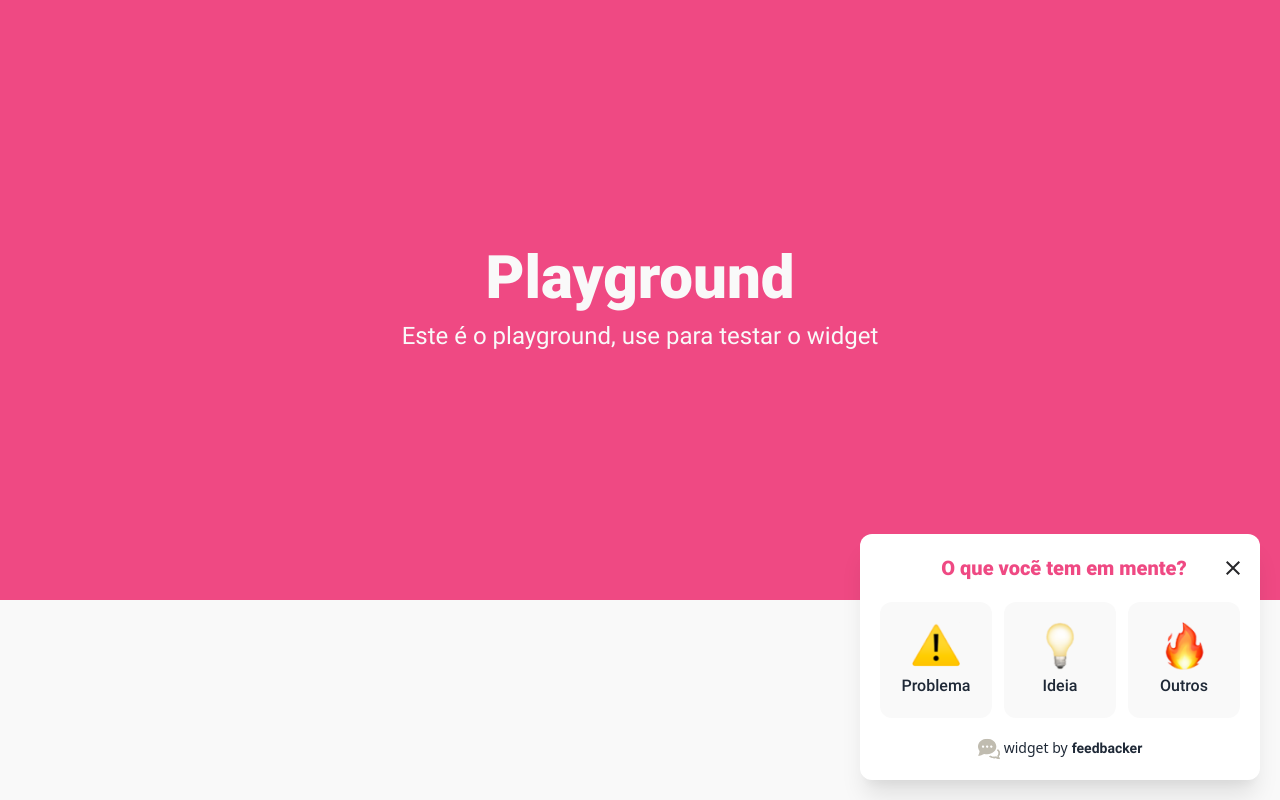
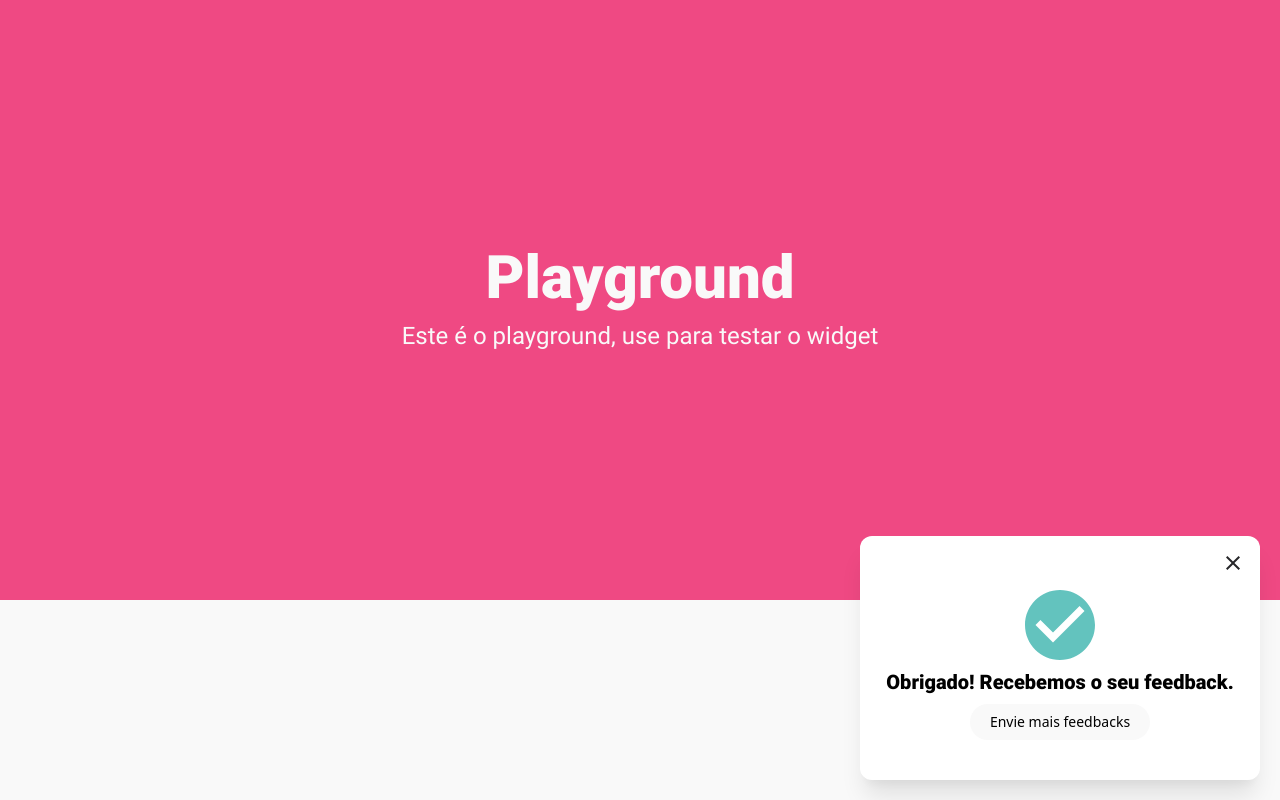
Before and after one commit to Mardoniosc/widget-vue, a Vue app: page / in a window 1280 px wide. Both pictures are taken after a click on the element "Deixe um feedback". Shown: the top 800 px of the page. Built offline with nearby package versions, Linux system fonts and the light colour scheme.

Commit message:
Criando estado de success do wizard

```diff
--- a/pallete.js
+++ b/pallete.js
@@ -3,6 +3,7 @@
     main: '#EF4983',
     gray: '#F9F9F9',
     info: '#8296FB',
+    success: '#63C3BE',
     graydark: '#C0BCB0',
     warning: '#E4B52E',
     danger: '#F88676'
--- /dev/null
+++ b/src/components/Icon/Atention.vue
@@ -0,0 +1,20 @@
+<!-- eslint-disable vue/multi-word-component-names -->
+<template>
+  <svg
+    :width="size"
+    :height="size"
+    viewBox="0 0 44 44" fill="none" xmlns="http://www.w3.org/2000/svg">
+    <path d="M21.9999 0.333496C10.0399 0.333496 0.333252 10.0402 0.333252 22.0002C0.333252 33.9602 10.0399 43.6668 21.9999 43.6668C33.9599 43.6668 43.6666 33.9602 43.6666 22.0002C43.6666 10.0402 33.9599 0.333496 21.9999 0.333496ZM24.1666 32.8335H19.8333V28.5002H24.1666V32.8335ZM24.1666 24.1668H19.8333V11.1668H24.1666V24.1668Z"
+      :fill="color"/>
+  </svg>
+</template>
+<script>
+export default {
+  props: {
+    size: { type: [String, Number], default: 22 },
+    color: { type: String, default: 'white' }
+
+  }
+
+}
+</script>
--- /dev/null
+++ b/src/components/Icon/Check.vue
@@ -0,0 +1,21 @@
+<!-- eslint-disable vue/multi-word-component-names -->
+<template>
+  <svg
+    :width="size"
+    :height="size"
+    viewBox="0 0 43 43"
+    fill="none" xmlns="http://www.w3.org/2000/svg">
+  <path d="M21.5 0C9.632 0 0 9.632 0 21.5C0 33.368 9.632 43 21.5 43C33.368 43 43 33.368 43 21.5C43 9.632 33.368 0 21.5 0ZM17.2 32.25L6.45 21.5L9.4815 18.4685L17.2 26.1655L33.5185 9.847L36.55 12.9L17.2 32.25Z"
+  :fill="color" />
+  </svg>
+</template>
+<script>
+export default {
+  props: {
+    size: { type: [String, Number], default: 22 },
+    color: { type: String, default: 'white' }
+
+  }
+
+}
+</script>
--- a/src/components/Icon/index.vue
+++ b/src/components/Icon/index.vue
@@ -10,6 +10,8 @@
 import Close from './Close.vue'
 import Chat from './Chat.vue'
 import ArrowRight from './ArrowRight.vue'
+import Check from './Check.vue'
+import Atention from './Atention.vue'
 
 export default {
 
@@ -19,7 +21,9 @@
     ChevronDown,
     Close,
     Chat,
-    ArrowRight
+    ArrowRight,
+    Atention,
+    Check
   },
   props: {
     name: { type: String, required: true }
--- a/src/components/Wizard/Success.vue
+++ b/src/components/Wizard/Success.vue
@@ -1 +1,48 @@
 <!-- eslint-disable vue/multi-word-component-names -->
+<template>
+  <div class="flex flex-col items-center justify-between w-full my-5">
+    <icon
+      name="check"
+      :color="palette.success"
+      size="70"/>
+    <p class="text-xl font-black text-center w-full mt-2">
+      Obrigado! Recebemos o seu feedback.
+    </p>
+
+    <div class="flex justify-center items-center w-full mt-2">
+      <button
+        @click="goBack"
+        class="rounded-full fon-regular text-sm flex flex-col justify-center
+          bg-brand-gray items-center py-2 px-5 cursor-pointer focus:outline-none"
+      >
+      Envie mais feedbacks
+      </button>
+    </div>
+  </div>
+</template>
+
+<script lang="ts">
+import { defineComponent } from 'vue'
+import { resetStore } from '@/store'
+import Icon from '@/components/Icon/index.vue'
+import palette from '../../../pallete.js'
+
+interface SetupRetorn {
+  goBack(): void;
+  palette: Record<string, string>
+}
+
+export default defineComponent({
+  components: { Icon },
+  setup () : SetupRetorn {
+    function goBack (): void {
+      resetStore()
+    }
+
+    return {
+      goBack,
+      palette: palette.brand
+    }
+  }
+})
+</script>
--- a/src/components/Wizard/index.vue
+++ b/src/components/Wizard/index.vue
@@ -10,6 +10,7 @@
 import { defineComponent } from 'vue'
 import SelectFeedbackType from './SelectFeedbackType.vue'
 import WriteAFeedback from './WriteAFeedback.vue'
+import Success from './Success.vue'
 import useNavigation, { Navigation } from '@/hooks/navigation'
 import useStore from '@/hooks/store'
 import { setFeedbackType, StoreState } from '@/store'
@@ -21,7 +22,7 @@
 }
 
 export default defineComponent({
-  components: { SelectFeedbackType, WriteAFeedback },
+  components: { SelectFeedbackType, WriteAFeedback, Success },
   setup (): SetupReturn {
     const store = useStore()
     const { next } = useNavigation()
--- a/src/store/index.ts
+++ b/src/store/index.ts
@@ -10,7 +10,8 @@
 }
 
 const initialState: StoreState = {
-  currentComponent: 'SelectFeedbackType',
+  // currentComponent: 'SelectFeedbackType',
+  currentComponent: 'Success',
   message: '',
   feedbackType: '',
   fingerprint: '',
```
Also changed, not shown: src/assets/icons/atention.svg (added), src/assets/icons/check.svg (added).
